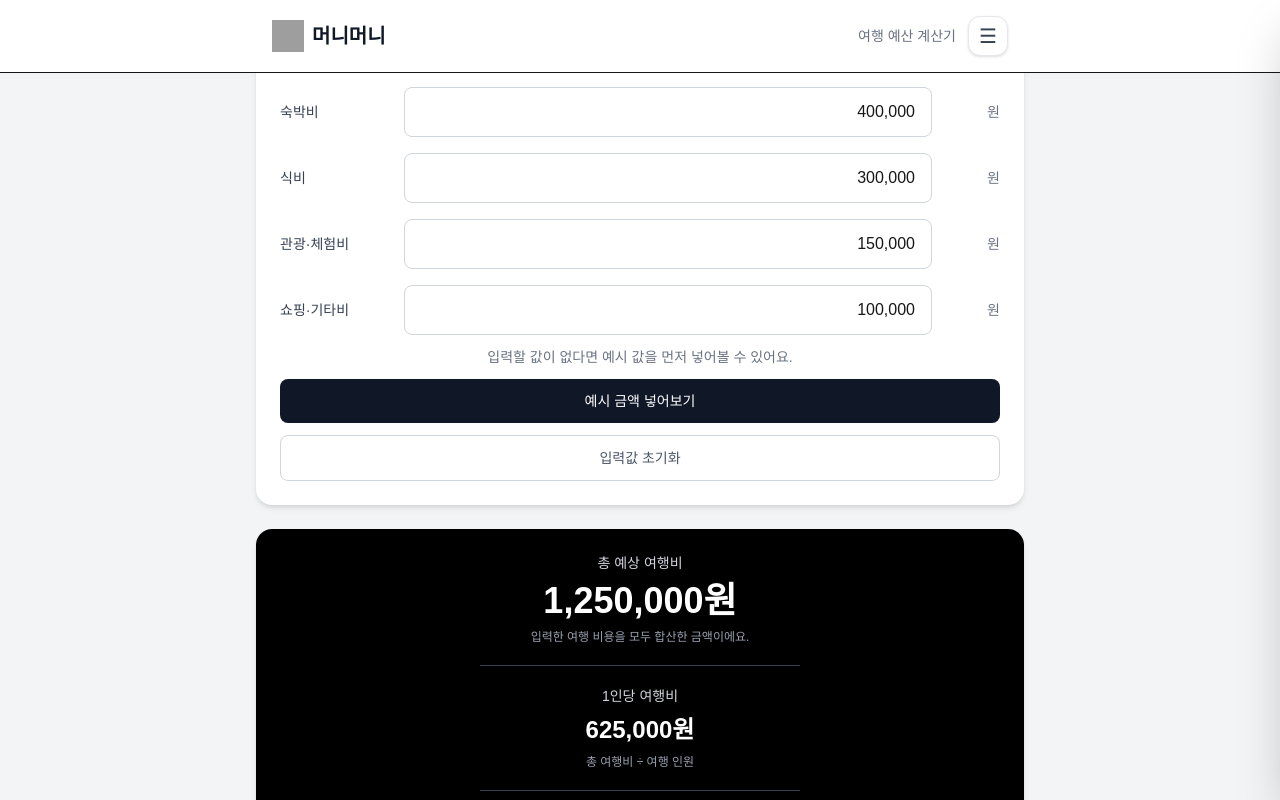
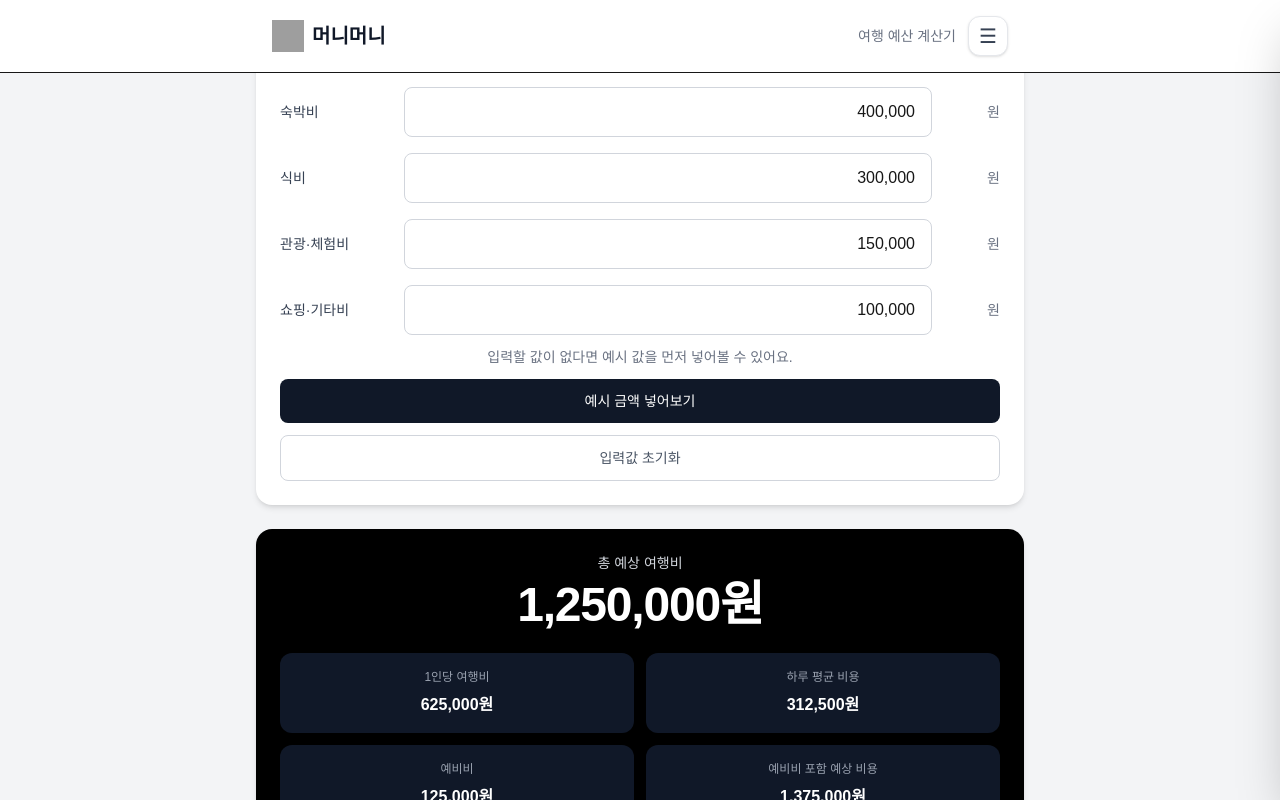
Before and after one commit to DongguriO/living-cost-calculator, a Next.js app: page /travel-cost in a window 1280 px wide. Both pictures are taken after a click on the button "예시 금액 넣어보기". Shown: the part 506-1306 px from the top of the page. Built offline with nearby package versions, Linux system fonts and the light colour scheme; grey boxes are pictures that could not be loaded.

Commit message:
Improving the UX for traveling cost calculator

```diff
--- a/app/travel-cost/TravelCostCaculator.tsx
+++ b/app/travel-cost/TravelCostCaculator.tsx
@@ -36,24 +36,33 @@ export default function TravelCostCalculator() {
     {
       label: "교통비",
       amount: transportation,
+      color: "blue" as const,
     },
     {
       label: "숙박비",
       amount: accommodation,
+      color: "blue" as const,
     },
     {
       label: "식비",
       amount: food,
+      color: "orange" as const,
     },
     {
       label: "관광·체험비",
       amount: activities,
+      color: "emerald" as const,
     },
     {
       label: "쇼핑·기타비",
       amount: shoppingEtc,
+      color: "emerald" as const,
     },
   ];
+
+  const sortedCostItems = [...costItems].sort(
+    (a, b) => b.amount - a.amount
+  );
 
   const largestCostItem = costItems.reduce(
     (largest, item) =>
@@ -244,63 +253,65 @@ export default function TravelCostCalculator() {
       {/* 결과 */}
       {totalCost > 0 && (
         <>
-          <div className="mt-6 rounded-2xl bg-black p-6 text-center text-white shadow-md">
+          <div className="mt-6 rounded-2xl bg-black p-4 text-white shadow-md sm:p-6">
+            <div className="text-center">
               <p className="text-sm text-gray-300">
                 총 예상 여행비
               </p>
 
-            <p className="mt-2 text-4xl font-bold">
+              <p className="mt-2 text-4xl font-bold tracking-tight sm:text-5xl">
                 {formatWon(totalCost)}원
               </p>
+            </div>
 
-            <p className="mt-2 text-xs text-gray-400">
-              입력한 여행 비용을 모두 합산한 금액이에요.
-            </p>
-
-            <div className="mx-auto my-5 h-px max-w-xs bg-gray-700" />
-
-            <p className="text-sm text-gray-300">
+            <div className="mt-6 grid grid-cols-2 gap-2 sm:gap-3">
+              <div className="rounded-xl bg-gray-900 px-3 py-4 text-center">
+                <p className="text-xs text-gray-400">
                   1인당 여행비
                 </p>
 
-            <p className="mt-2 text-2xl font-semibold">
+                <p className="mt-2 text-sm font-semibold sm:text-base">
                   {people > 0
                     ? `${formatWon(perPersonCost)}원`
-                : "인원을 입력해주세요"}
+                    : "인원 입력 필요"}
                 </p>
+              </div>
 
-            <p className="mt-2 text-xs text-gray-400">
-              총 여행비 ÷ 여행 인원
-            </p>
-
-            <div className="mx-auto my-5 h-px max-w-xs bg-gray-700" />
-
-            <p className="text-sm text-gray-300">
+              <div className="rounded-xl bg-gray-900 px-3 py-4 text-center">
+                <p className="text-xs text-gray-400">
                   하루 평균 비용
                 </p>
 
-            <p className="mt-2 text-2xl font-semibold">
+                <p className="mt-2 text-sm font-semibold sm:text-base">
                   {days > 0
                     ? `${formatWon(dailyCost)}원`
-                : "여행 기간을 입력해주세요"}
+                    : "기간 입력 필요"}
+                </p>
+              </div>
+
+              <div className="rounded-xl bg-gray-900 px-3 py-4 text-center">
+                <p className="text-xs text-gray-400">
+                  예비비
                 </p>
 
-            <p className="mt-2 text-xs text-gray-400">
-              총 여행비 ÷ 여행 기간
+                <p className="mt-2 text-sm font-semibold sm:text-base">
+                  {formatWon(contingencyCost)}원
                 </p>
+              </div>
 
-            <div className="mx-auto my-5 h-px max-w-xs bg-gray-700" />
-
-            <p className="text-sm text-gray-300">
+              <div className="rounded-xl bg-gray-900 px-3 py-4 text-center">
+                <p className="text-xs text-gray-400">
                   예비비 포함 예상 비용
                 </p>
 
-            <p className="mt-2 text-2xl font-semibold">
+                <p className="mt-2 text-sm font-semibold sm:text-base">
                   {formatWon(estimatedCostWithContingency)}원
                 </p>
+              </div>
+            </div>
 
-            <p className="mt-2 text-xs text-gray-400">
-              총 여행비 + 예비비 10%
+            <p className="mt-4 text-center text-xs leading-5 text-gray-400">
+              예비비는 총 여행비의 10%를 기준으로 계산했어요.
             </p>
           </div>
 
@@ -328,35 +339,15 @@ export default function TravelCostCalculator() {
 
             {/* 항목별 비용 */}
             <div className="mt-5 space-y-4">
+              {sortedCostItems.map((item) => (
                 <CostRow
-                label="교통비"
-                amount={transportation}
+                  key={item.label}
+                  label={item.label}
+                  amount={item.amount}
                   total={totalCost}
+                  color={item.color}
                 />
-
-              <CostRow
-                label="숙박비"
-                amount={accommodation}
-                total={totalCost}
-              />
-
-              <CostRow
-                label="식비"
-                amount={food}
-                total={totalCost}
-              />
-
-              <CostRow
-                label="관광·체험비"
-                amount={activities}
-                total={totalCost}
-              />
-
-              <CostRow
-                label="쇼핑·기타비"
-                amount={shoppingEtc}
-                total={totalCost}
-              />
+              ))}
             </div>
           </div>
         </>
@@ -608,24 +599,45 @@ function CostRow({
   label,
   amount,
   total,
+  color,
 }: {
   label: string;
   amount: number;
   total: number;
+  color: "blue" | "orange" | "emerald";
 }) {
   const percentage =
     total > 0
       ? Math.round((amount / total) * 1000) / 10
       : 0;
 
+  const colorStyles = {
+    blue: {
+      text: "text-blue-600",
+      bar: "bg-blue-500",
+    },
+    orange: {
+      text: "text-orange-600",
+      bar: "bg-orange-500",
+    },
+    emerald: {
+      text: "text-emerald-600",
+      bar: "bg-emerald-500",
+    },
+  };
+
+  const style = colorStyles[color];
+
   return (
     <div>
-      <div className="flex justify-between text-sm">
-        <span className="font-medium text-gray-700">
+      <div className="flex items-center justify-between gap-2 text-sm">
+        <span className="min-w-0 font-medium text-gray-700">
           {label}
         </span>
 
-        <span className="text-gray-500">
+        <span
+          className={`shrink-0 whitespace-nowrap font-medium ${style.text}`}
+        >
           {new Intl.NumberFormat("ko-KR").format(
             Math.round(amount)
           )}
@@ -635,7 +647,7 @@ function CostRow({
 
       <div className="mt-2 h-2 overflow-hidden rounded-full bg-gray-200">
         <div
-          className="h-full rounded-full bg-gray-800"
+          className={`h-full rounded-full ${style.bar}`}
           style={{
             width: `${Math.min(percentage, 100)}%`,
           }}
```
Lines whose indentation alone changed are shown as unchanged.
